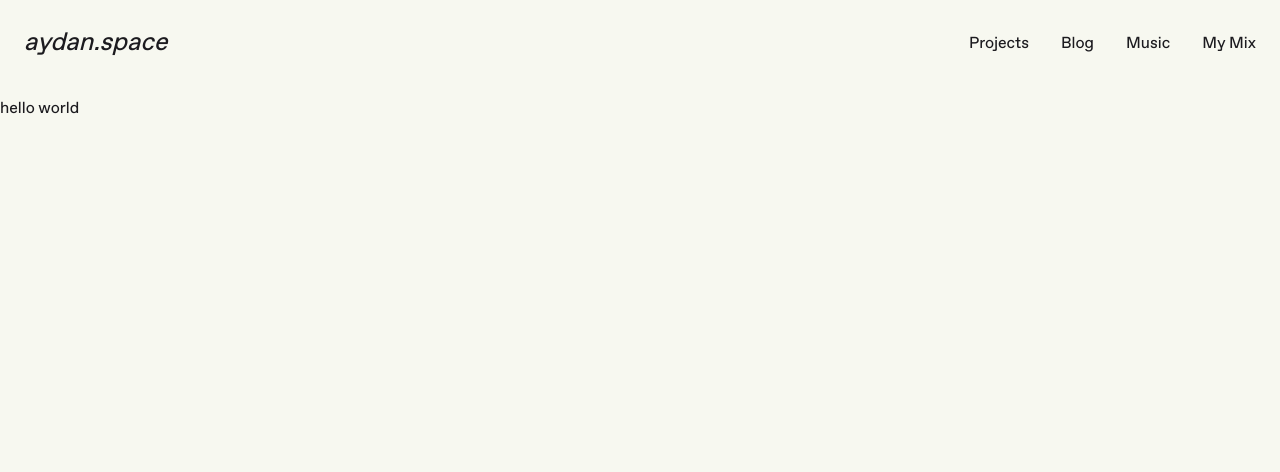
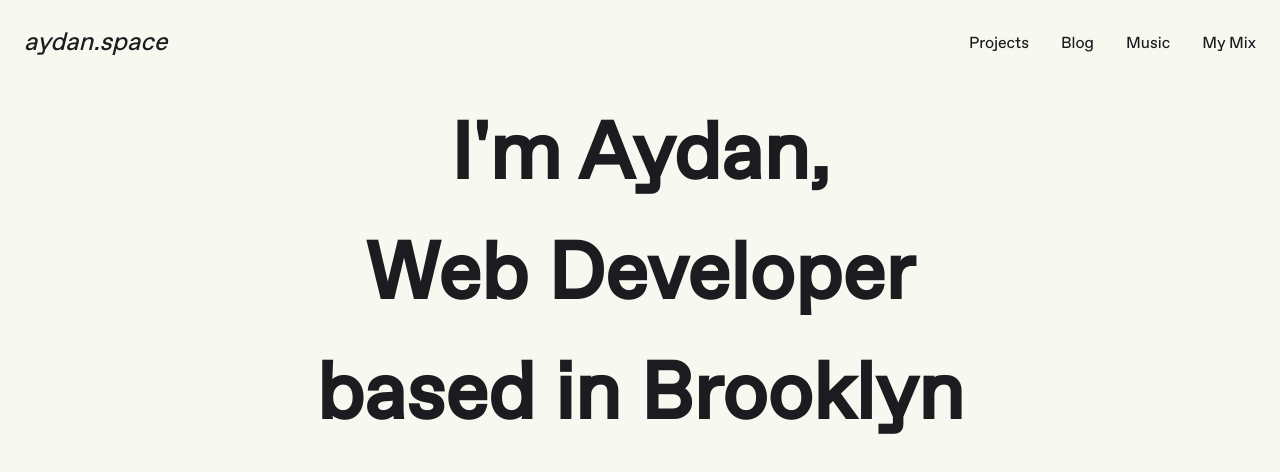
Before and after one commit to aydangoon/aydan.space, a Next.js app: page / in a window 1280 px wide. Shown: the top 472 px of the page. Built offline with nearby package versions, Linux system fonts and the light colour scheme.

Commit message:
AAAAHAAHAHLKAKAHJK

```diff
--- a/package.json
+++ b/package.json
@@ -18,6 +18,7 @@
     "next": "14.1.0",
     "react": "^18",
     "react-dom": "^18",
+    "react-fast-marquee": "^1.6.4",
     "tailwind-merge": "^2.2.1",
     "tailwindcss-animate": "^1.0.7"
   },
--- a/src/app/layout.tsx
+++ b/src/app/layout.tsx
@@ -31,7 +31,7 @@ export default function RootLayout({
     <html lang="en">
       <body className={cn(favorit_sans.variable, favorit_mono.variable, 'font-sans')}>
         <Navbar />
-        <div className="pt-navbar min-h-content h-[200dvh]">{children}</div>
+        <div className="pt-navbar min-h-content">{children}</div>
         <Footer />
       </body>
     </html>
--- a/src/app/page.tsx
+++ b/src/app/page.tsx
@@ -1,7 +1,27 @@
+'use client'
+import React, { useEffect, useState } from 'react'
+
 import { FC } from '@/lib/utils/types'
 
 const Home: FC = () => {
-  return <div>hello world</div>
+  return (
+    <div className="h-[200vh]">
+      <section className="relative mx-auto flex w-full items-center justify-center px-8 lg:w-[1024px]">
+        {/* <div
+          style={{ transformOrigin: 'top left', transform: 'rotate(-90deg) translateX(-100%)' }}
+          className="absolute left-2 top-0 font-mono uppercase"
+        >
+          who am i? who am i? who am i?
+        </div> */}
+        <h1 className="text-center text-4xl font-bold">
+          I&apos;m Aydan,
+          <br />
+          Web Developer
+          <br /> based in Brooklyn
+        </h1>
+      </section>
+    </div>
+  )
 }
 
 export default Home
--- a/src/components/navbar.tsx
+++ b/src/components/navbar.tsx
@@ -27,7 +27,7 @@ const Navbar: FC = () => {
   return (
     <motion.nav
       ref={ref}
-      className="h-navbar fixed w-full justify-center"
+      className="h-navbar fixed z-10 w-full justify-center"
       animate={translateYAnimation}
     >
       <div className="bg-background/90 absolute inset-0" />
```
Also changed, not shown: 1 other file (tests, documents, lock files or other folders).
